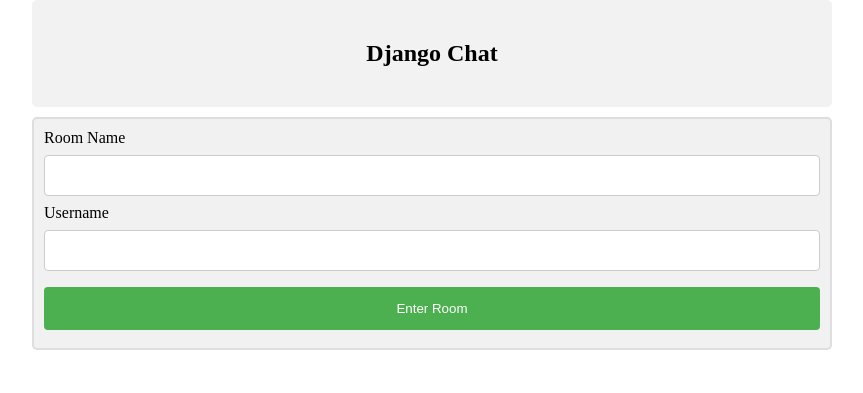
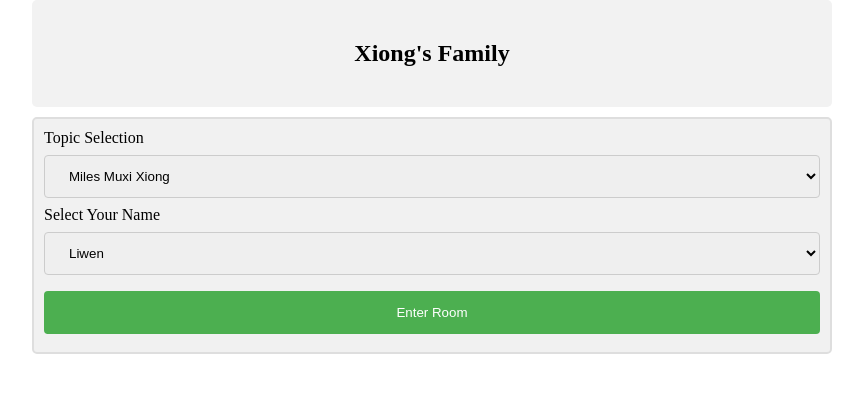
Before and after one commit to tomitokko/django-chat-app, a Django app: page / in a window 1280 px wide. Shown: the top 393 px of the page, without its empty margins (208-1071 px from the left). Run offline with Django 3.2, Linux system fonts and the light colour scheme.

Commit message:
Updated the room style

```diff
--- a/djangochat/settings.py
+++ b/djangochat/settings.py
@@ -25,7 +25,7 @@ SECRET_KEY = 'm%c30v(4=6q!_ouzf5xx9l7n89pl0#l16lo6+z*g4!49-63@t#'
 # SECURITY WARNING: don't run with debug turned on in production!
 DEBUG = True
 
-ALLOWED_HOSTS = []
+ALLOWED_HOSTS = ['djangodemocat.pythonanywhere.com', 'localhost', '127.0.0.1']
 
 
 # Application definition
--- a/templates/home.html
+++ b/templates/home.html
@@ -56,9 +56,8 @@ body {
 <body>
 
 <div align="center">
-    <h2>Django Chat</h2>
+    <h2>Xiong's Family</h2>
 </div>
-
 
 <div class="container">
     <style>
@@ -96,10 +95,18 @@ body {
 
     <form id="post-form" method="POST" action="checkview">
         {% csrf_token %}
-        <label>Room Name</label>
-        <input type="text" name="room_name" id="room_name" width="100px" />
-        <label>Username</label>
-        <input type="text" name="username" id="username" width="100px" />
+        <label>Topic Selection</label>
+        <select name="room_name" id="room_name">
+          <option value="Miles Muxi Xiong">Miles Muxi Xiong</option>
+          <option value="Zhu_Health_Check">Zhu_Health_Check</option>
+          <option value="Xiong_Health_Check">Xiong_Health_Check</option>
+          <option value="4_Parents_Health">4_Parents_Health</option>
+        </select>
+        <label>Select Your Name</label>
+        <select name="username" id="username">
+          <option value="Liwen">Liwen</option>
+          <option value="Zebo">Zebo</option>
+        </select>
         <input type="submit" value="Enter Room">
     </form>
 </div>
```
Also changed, not shown: templates/room.html (+5 -11 lines), db.sqlite3.
